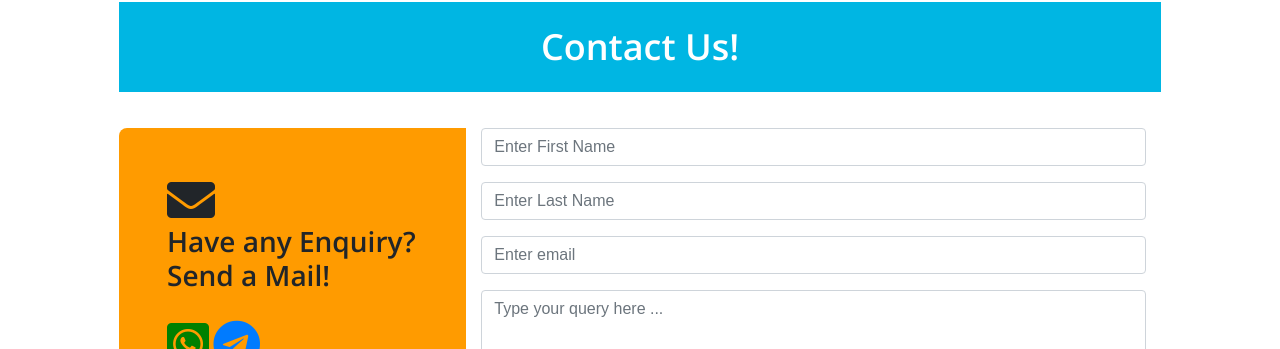
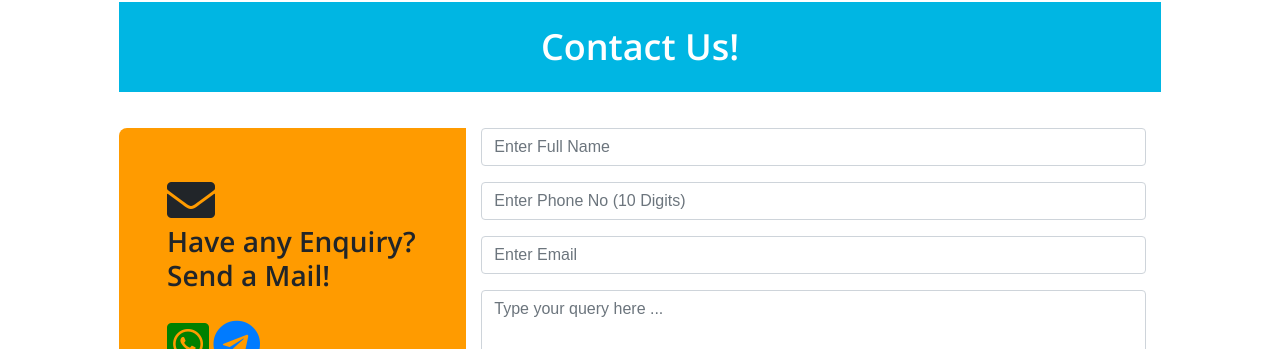
Before and after one commit to gbrgacademy/gbrgacademy.github.io, a Jekyll site: the page built from contact.html, in a window 1280 px wide. Shown: the part 128-477 px from the top of the page. Built offline with Jekyll 4.4.1, drawn with Linux system fonts in a browser that asks for light colours; some web fonts are replaced.

Commit message:
Added validation to contact form

```diff
--- a/contact.html
+++ b/contact.html
@@ -9,7 +9,7 @@ title: Contact
       <i class="fas fa-envelope"></i>
       <h3 class="mb-1">Have any Enquiry? Send a Mail!</h3>
 
-      <a href="https://wa.me/919922910116" class="whatsapp">
+      <a href="https://wa.me/919764511559" class="whatsapp">
         <i class="fab fa-whatsapp-square"></i>
       </a>
       <a href="https://telegram.me/coolbrg" target="_blank" class="telegram">
@@ -20,10 +20,18 @@ title: Contact
     <div class="col-md-8">
       <form action="https://formspree.io/budhramgurung@gmail.com" method="POST">
         <input type="hidden" name="_subject" value="GbrG Academy New Query!" />
-        <input type="text" class="form-control" id="fname" placeholder="Enter First Name" name="fname">
-        <input type="text" class="form-control" id="lname" placeholder="Enter Last Name" name="lname">
-        <input type="email" class="form-control" id="email" placeholder="Enter email" name="email">
-        <textarea class="form-control mb-1" rows="5" id="comment" placeholder="Type your query here ..."></textarea>
+        <input type="text" class="form-control" id="name" placeholder="Enter Full Name"
+          name="name" pattern="^[A-Za-z\s]{1,}[\.]{0,1}[A-Za-z\s]{0,}$" required>
+
+        <input type="text" class="form-control" id="phone" placeholder="Enter Phone No (10 Digits)"
+          name="phone" pattern="[0-9]{10}">
+
+        <input type="email" class="form-control" id="email" placeholder="Enter Email"
+          name="email" pattern="[a-z0-9._%+-]+@[a-z0-9.-]+\.[a-z]{2,}$" required>
+
+        <textarea class="form-control mb-1" rows="5" id="comment"
+          placeholder="Type your query here ..." pattern=".{3,}" required></textarea>
+
         <div class="submit text-center">
           <button type="submit" class="btn btn-default">Submit</button>
         </div>
```
